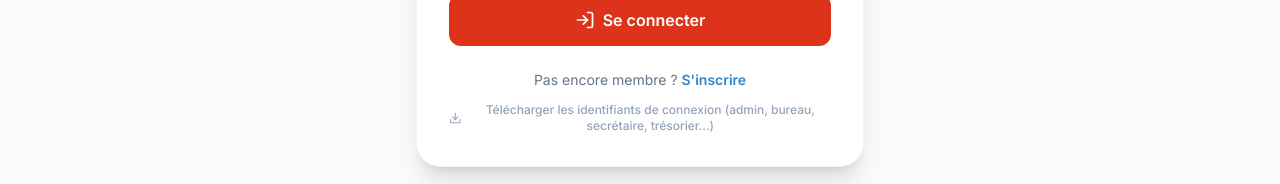
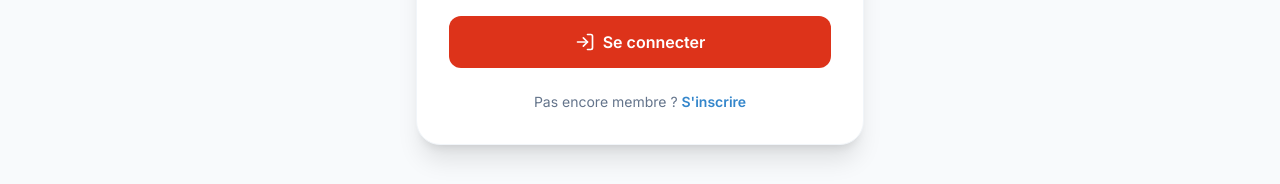
Before and after one commit to willi16/Site_AFE, a React (Vite) app in the folder frontend/: page /login in a window 1280 px wide. Shown: the part 558-742 px from the top of the page. Built offline with nearby package versions, Linux system fonts and the light colour scheme; no server answers.

Commit message:
Retirer le lien identifiants + API backend en production (correction section membres fondateurs)

```diff
--- a/frontend/src/api/axios.js
+++ b/frontend/src/api/axios.js
@@ -1,6 +1,6 @@
 import axios from 'axios';
 
-const API_URL = import.meta.env.VITE_API_URL || '';
+const API_URL = import.meta.env.VITE_API_URL || (import.meta.env.PROD ? 'https://afe-api.onrender.com' : '');
 
 const api = axios.create({
   baseURL: `${API_URL}/api`,
--- a/frontend/src/pages/public/LoginPage.jsx
+++ b/frontend/src/pages/public/LoginPage.jsx
@@ -4,7 +4,7 @@ import { useForm } from 'react-hook-form';
 import { zodResolver } from '@hookform/resolvers/zod';
 import { z } from 'zod';
 import { motion } from 'framer-motion';
-import { LogIn, Eye, EyeOff, Download } from 'lucide-react';
+import { LogIn, Eye, EyeOff } from 'lucide-react';
 import { useAuth } from '../../context/AuthContext';
 import { showError, showSuccess } from '../../utils/swal';
 
@@ -71,13 +71,10 @@ function LoginPage() {
               {loading ? 'Connexion...' : 'Se connecter'}
             </button>
           </form>
-          <div className="mt-6 text-center space-y-3">
+          <div className="mt-6 text-center">
             <p className="text-sm text-surface-500">
               Pas encore membre ? <Link to="/adhesion" className="text-accent-500 font-semibold hover:underline">S'inscrire</Link>
             </p>
-            <a href="/identifiants.txt" download className="inline-flex items-center gap-2 text-xs text-surface-400 hover:text-primary-600 font-medium transition-colors">
-              <Download className="w-4 h-4" /> Télécharger les identifiants de connexion (admin, bureau, secrétaire, trésorier...)
-            </a>
           </div>
         </div>
       </motion.div>
```
